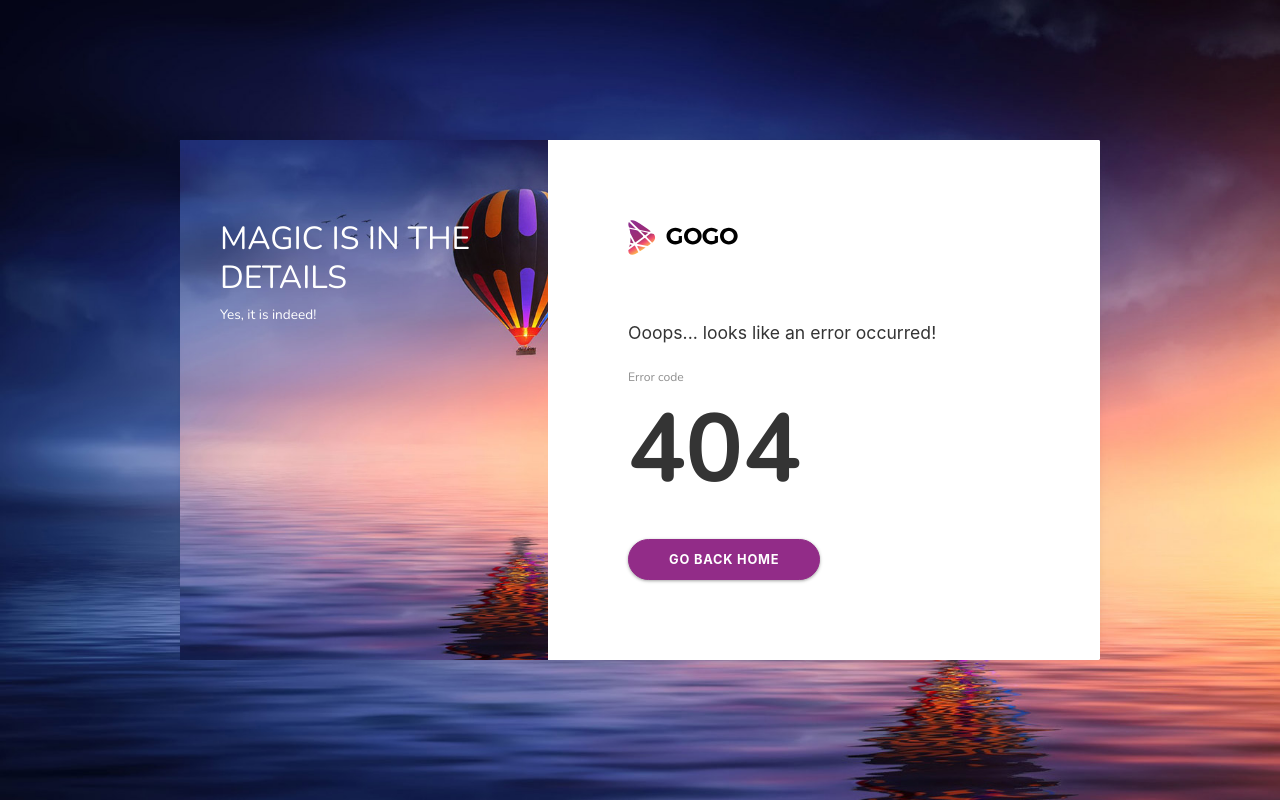
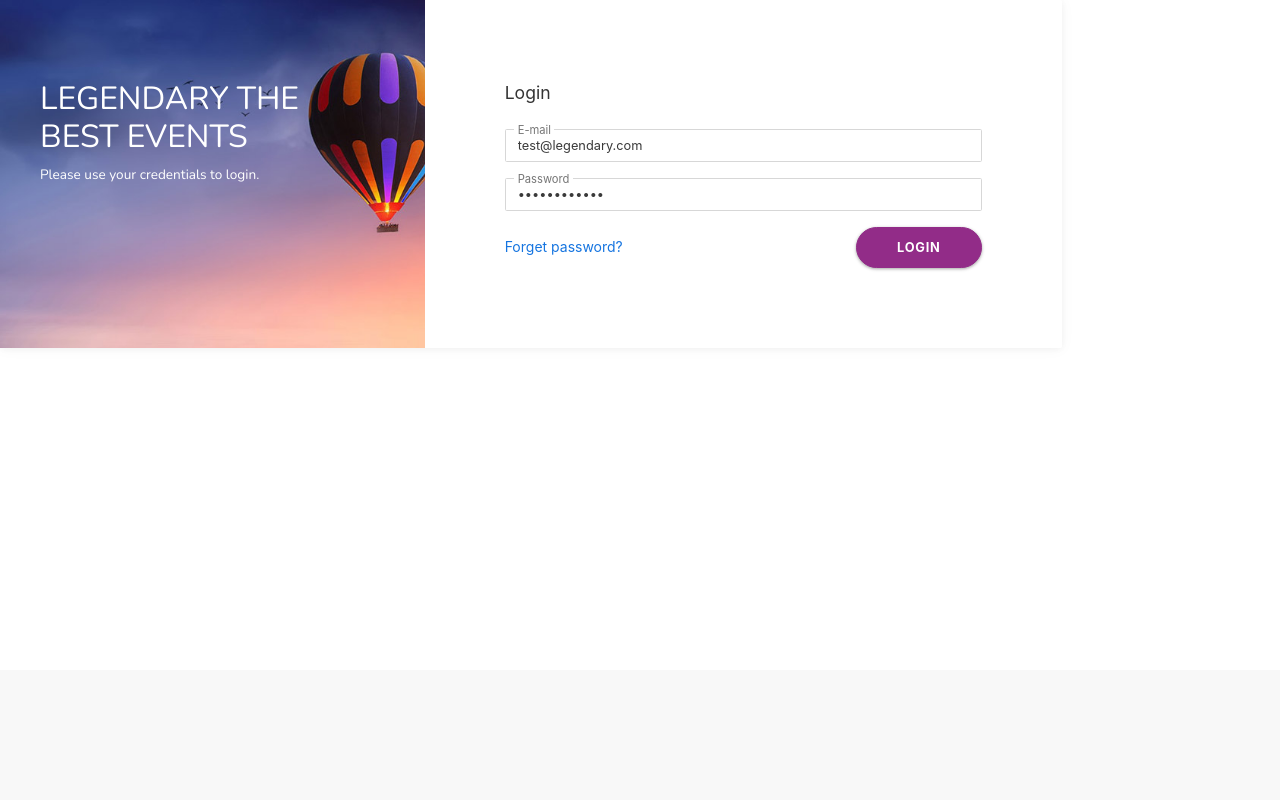
Before and after one commit to MosarrofSakib/legendary-front, a React (Create React App) app: page /login in a window 1280 px wide. Before the commit this address led to /error. Built offline with nearby package versions, Linux system fonts and the light colour scheme.

Commit message:
feat(login)

```diff
--- a/src/App.js
+++ b/src/App.js
@@ -1,4 +1,4 @@
-import React, { Suspense, useEffect } from 'react';
+import React, { Suspense, useEffect, useState } from 'react';
 import { connect } from 'react-redux';
 import {
   BrowserRouter as Router,
@@ -17,6 +17,9 @@ import {
 import { getDirection } from './helpers/Utils';
 import { ProtectedRoute } from './helpers/authHelper';
 
+const Login = React.lazy(() =>
+  import(/* webpackChunkName: "user-login" */ './views/user/login')
+);
 const ViewApp = React.lazy(() =>
   import(/* webpackChunkName: "views-app" */ './views/app')
 );
@@ -31,6 +34,7 @@ const ViewUnauthorized = React.lazy(() =>
 );
 
 const App = ({ locale }) => {
+  const [userLoggued, setUserLoggued] = useState(false);
   const direction = getDirection();
   const currentAppLocale = AppLocale[locale];
   useEffect(() => {
@@ -43,6 +47,18 @@ const App = ({ locale }) => {
     }
   }, [direction]);
 
+  const getCookieValue = (name) => (
+	document.cookie.match('(^|;)\\s*' + name + '\\s*=\\s*([^;]+)')?.pop() || ''
+  )
+
+  useEffect(()=>{
+	const cookie = getCookieValue("lgLegendary");
+	if (cookie === "Test") {
+		setUserLoggued(true);
+		// window.location = "/app/dashboards/default"
+	}
+  },[])
+//   adminRoot = userLoggued ? adminRoot :ç "/login";
   return (
     <div className="h-100">
 		<IntlProvider
@@ -52,6 +68,18 @@ const App = ({ locale }) => {
 			<>
 			<NotificationContainer />
 			<Suspense fallback={<div className="loading" />}>
+				{!userLoggued &&
+					<Router>
+						<Switch>
+							<Route
+								path={`/login`}
+								render={(props) => <Login {...props} setUserLoggued={setUserLoggued} />}
+							/>
+							<Redirect exact from="/" to={"/login"} />
+						</Switch>
+					</Router>
+				}
+				{userLoggued && (
 					<Router>
 						<Switch>
 							<ProtectedRoute
@@ -74,12 +102,14 @@ const App = ({ locale }) => {
 								exact
 								render={(props) => <ViewUser {...props} />}
 							/>
+							<Redirect exact from="/login" to={adminRoot} />
 
 							<Redirect exact from="/" to={adminRoot} />
 
 							<Redirect to="/error" />
 						</Switch>
 					</Router>
+				)}
 			</Suspense>
 			</>
 		</IntlProvider>
--- a/src/views/user/login.js
+++ b/src/views/user/login.js
@@ -30,9 +30,9 @@ const validateEmail = (value) => {
   return error;
 };
 
-const Login = ({ history, loading, error, loginUserAction }) => {
-  const [email] = useState('demo@gogo.com');
-  const [password] = useState('gogo123');
+const Login = ({ history, loading, error, loginUserAction, setUserLoggued }) => {
+  const [email] = useState('test@legendary.com');
+  const [password] = useState('TestPassword');
 
   useEffect(() => {
     if (error) {
@@ -42,8 +42,9 @@ const Login = ({ history, loading, error, loginUserAction }) => {
 
   const onUserLogin = (values) => {
     if (!loading) {
-      if (values.email !== '' && values.password !== '') {
-        loginUserAction(values, history);
+      if (values.email !== '' && values.password !== '' && values.email === "test@legendary.com" && values.password === "TestPassword") {
+        document.cookie = "lgLegendary=Test";
+		setUserLoggued(true);
       }
     }
   };
@@ -52,24 +53,16 @@ const Login = ({ history, loading, error, loginUserAction }) => {
 
   return (
 		<Row className="h-100">
-      <Colxx xxs="12" md="10" className="mx-auto my-auto">
+			<Colxx xxs="12" md="10" c lassName="mx-auto my-auto">
 				<Card className="auth-card">
 					<div className="position-relative image-side ">
-            <p className="text-white h2">MAGIC IS IN THE DETAILS</p>
+						<p className="text-white h2">LEGENDARY THE BEST EVENTS</p>
 						<p className="white mb-0">
 						Please use your credentials to login.
 						<br />
-              If you are not a member, please{' '}
-              <NavLink to="/user/register" className="white">
-                register
-              </NavLink>
-              .
 						</p>
 					</div>
 					<div className="form-side">
-            <NavLink to="/" className="white">
-              <span className="logo-single" />
-            </NavLink>
 						<CardTitle className="mb-4">
 						<IntlMessages id="user.login-title" />
 						</CardTitle>
```
Lines whose indentation alone changed are shown as unchanged.
